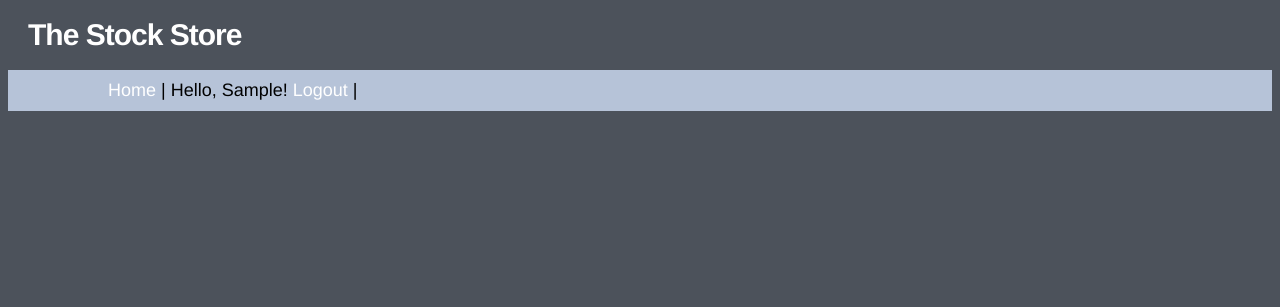
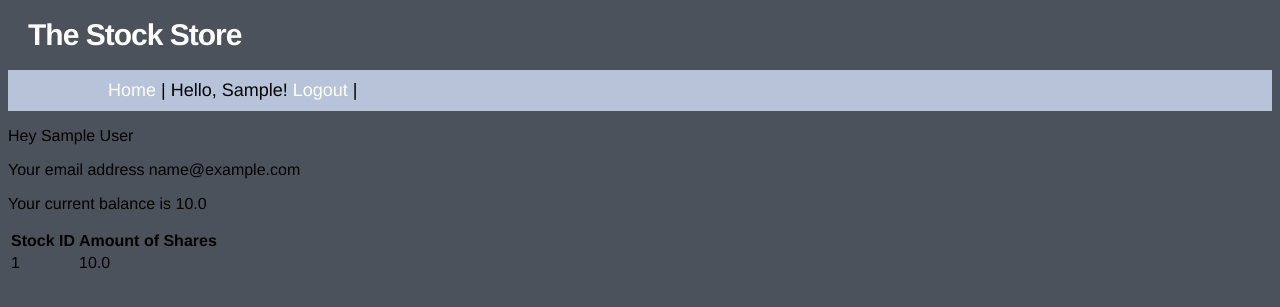
Before and after one commit to tc5368/Group_Project, a Flask app: page /portfolio in a window 1280 px wide. Shown: the top 307 px of the page. Run offline with Flask 3, Linux system fonts and the light colour scheme; a user stored in the database is signed in; tables that the repository leaves empty hold one stand-in row (values such as "Sample post"); parts of the project's set-up code (start-up, migrations or seed data) failed here and were passed over.

Commit message:
Finished portfolio page

```diff
--- a/Stocks/models.py
+++ b/Stocks/models.py
@@ -40,8 +40,8 @@ class Stock_Info(db.Model):
 
 class Portfolio(db.Model):
 	__tablename__ 	 = "Portfolio"
-	Customer_ID      = db.Column(db.Integer,db.ForeignKey(User.id) ,primary_key = True)
-	Stock_ID         = db.Column(db.String(4), db.ForeignKey('Stock_Info.Stock_ID'))
+	Customer_ID      = db.Column(db.Integer, db.ForeignKey(User.id), primary_key = True)
+	Stock_ID         = db.Column(db.String(4), db.ForeignKey('Stock_Info.Stock_ID'), primary_key = True)
 	Amount_of_Shares = db.Column(db.Float, nullable=False)
 
 
--- a/Stocks/routes.py
+++ b/Stocks/routes.py
@@ -174,11 +174,12 @@ def news():
 @app.route('/portfolio')
 def portfolio():
 	if "user_id" in session.keys():
-		user_portf = Portfolio.query.get(session["user_id"])
-		print(user_portf.Amount_of_Shares)
+		user = User.query.get(session["user_id"])
+		user_portfolio = Portfolio.query.filter_by(Customer_ID=session["user_id"]).all()
 	else:
-		print("Not logged in")
-	return render_template("portfolio.html")
+		user = None
+		user_portfolio = []
+	return render_template("portfolio.html", portfolio = user_portfolio, user = user)
 
 @app.route('/search', methods=['GET', 'POST'])
 @login_required
--- a/Stocks/templates/portfolio.html
+++ b/Stocks/templates/portfolio.html
@@ -1,5 +1,31 @@
 {% extends "layout.html" %}
 {% block content %}
 
+{% if user != None %}
+<p>Hey {{ user.first_name }} {{ user.last_name }}</p>
+<p> Your email address {{ user.email }} </p>
+<p> Your current balance is {{ user.balance }} </p>
+{% else %}
+<p> Hey Guest </p>
+{% endif %}
+<p></p>
+{% if portfolio != [] %}
+	<table>
+		<tr>
+			<th>Stock ID</th>
+			<th>Amount of Shares</th>
+		</tr>
+	{% for purchase in portfolio %}
+		<tr>
+			<td>{{ purchase.Stock_ID }}</td>
+			<td>{{ purchase.Amount_of_Shares }}</td>
+		</tr>
+	{% endfor %}
+	</table>
+{% else %}
+	<p><b>You have not purchased any stocks</b></p>
+{% endif %}
+
+
 
 {% endblock content %}
```
